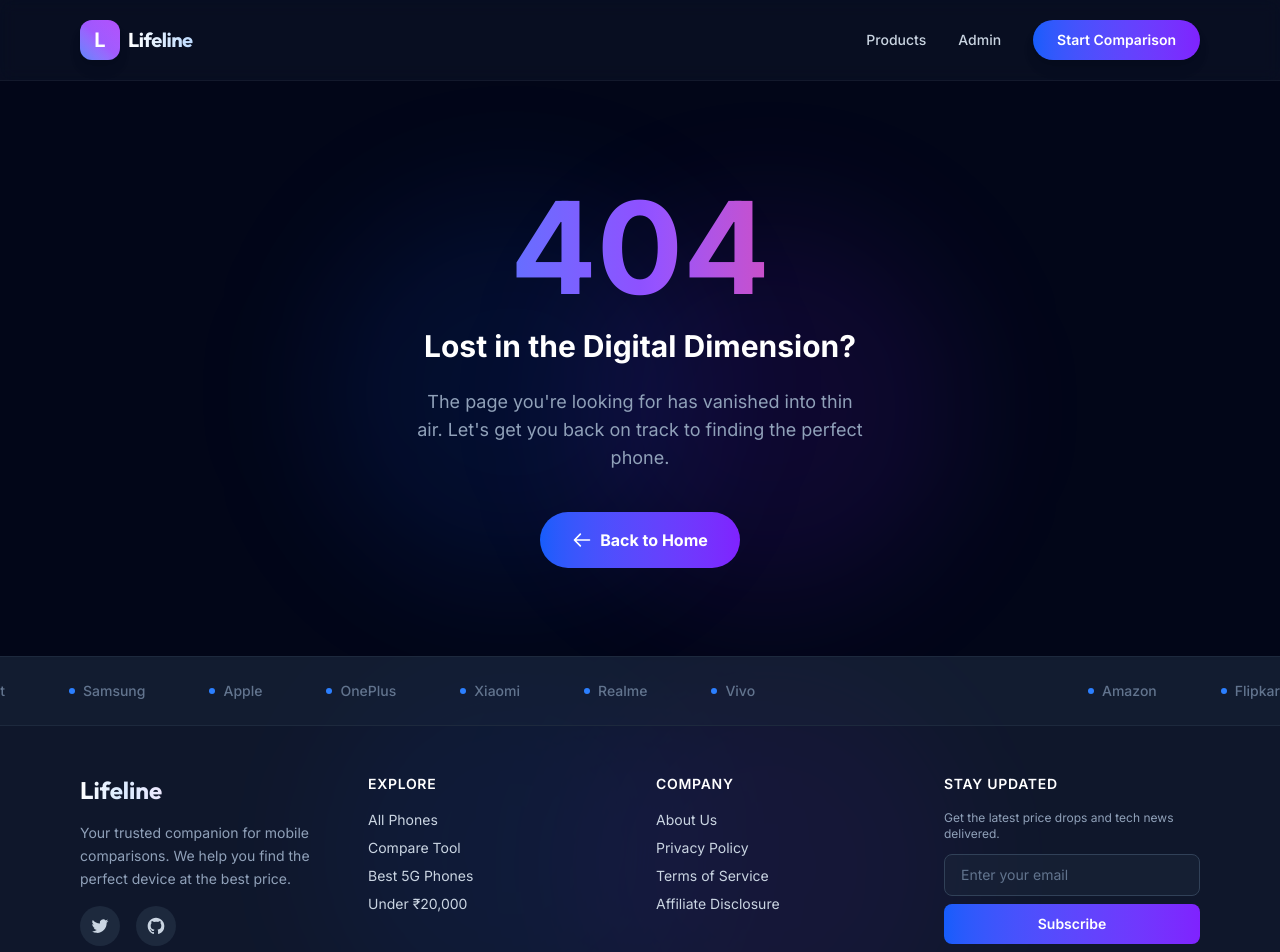
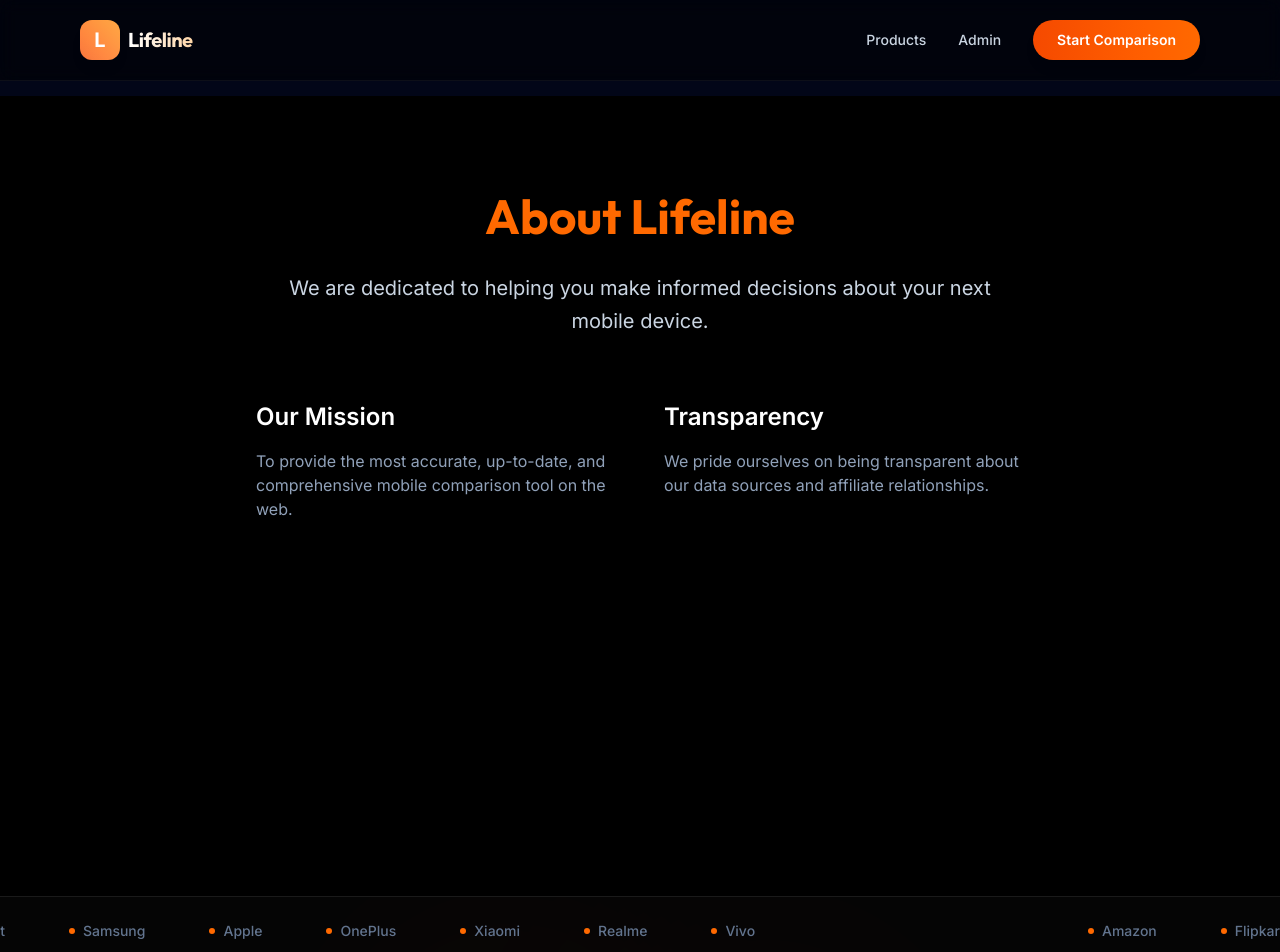
Before and after one commit to decodejatin/lifeline-mvp, a Next.js app: page /about in a window 1280 px wide. Before the commit this address had no page. Shown: the top 952 px of the page. Built offline with nearby package versions, Linux system fonts and the light colour scheme.

Commit message:
feat: overhaul theme to classic orange/black and fix footer links

```diff
--- /dev/null
+++ b/app/about/page.tsx
@@ -0,0 +1,28 @@
+import React from 'react'
+
+export default function AboutPage() {
+    return (
+        <div className="min-h-screen bg-black text-slate-100 py-24 px-4">
+            <div className="max-w-3xl mx-auto space-y-8 text-center">
+                <h1 className="text-5xl font-bold font-heading text-orange-500">About Lifeline</h1>
+                <p className="text-xl text-slate-300 leading-relaxed">
+                    We are dedicated to helping you make informed decisions about your next mobile device.
+                </p>
+                <div className="grid grid-cols-1 md:grid-cols-2 gap-12 mt-16 text-left">
+                    <div className="space-y-4">
+                        <h2 className="text-2xl font-semibold text-white">Our Mission</h2>
+                        <p className="text-slate-400">
+                            To provide the most accurate, up-to-date, and comprehensive mobile comparison tool on the web.
+                        </p>
+                    </div>
+                    <div className="space-y-4">
+                        <h2 className="text-2xl font-semibold text-white">Transparency</h2>
+                        <p className="text-slate-400">
+                            We pride ourselves on being transparent about our data sources and affiliate relationships.
+                        </p>
+                    </div>
+                </div>
+            </div>
+        </div>
+    )
+}
--- a/app/globals.css
+++ b/app/globals.css
@@ -40,53 +40,55 @@
 @layer base {
     :root {
         --background: hsl(0 0% 100%);
-        --foreground: hsl(222.2 84% 4.9%);
+        --foreground: hsl(0 0% 3.9%);
         --card: hsl(0 0% 100%);
-        --card-foreground: hsl(222.2 84% 4.9%);
+        --card-foreground: hsl(0 0% 3.9%);
         --popover: hsl(0 0% 100%);
-        --popover-foreground: hsl(222.2 84% 4.9%);
-        --primary: hsl(222.2 47.4% 11.2%);
-        --primary-foreground: hsl(210 40% 98%);
-        --secondary: hsl(210 40% 96.1%);
-        --secondary-foreground: hsl(222.2 47.4% 11.2%);
-        --muted: hsl(210 40% 96.1%);
-        --muted-foreground: hsl(215.4 16.3% 46.9%);
-        --accent: hsl(210 40% 96.1%);
-        --accent-foreground: hsl(222.2 47.4% 11.2%);
+        --popover-foreground: hsl(0 0% 3.9%);
+        --primary: hsl(24.6 95% 53.1%);
+        /* Classic Orange */
+        --primary-foreground: hsl(0 0% 98%);
+        --secondary: hsl(0 0% 96.1%);
+        --secondary-foreground: hsl(0 0% 9%);
+        --muted: hsl(0 0% 96.1%);
+        --muted-foreground: hsl(0 0% 45.1%);
+        --accent: hsl(0 0% 96.1%);
+        --accent-foreground: hsl(0 0% 9%);
         --destructive: hsl(0 84.2% 60.2%);
-        --destructive-foreground: hsl(210 40% 98%);
-        --border: hsl(214.3 31.8% 91.4%);
-        --input: hsl(214.3 31.8% 91.4%);
-        --ring: hsl(222.2 84% 4.9%);
+        --destructive-foreground: hsl(0 0% 98%);
+        --border: hsl(0 0% 89.8%);
+        --input: hsl(0 0% 89.8%);
+        --ring: hsl(24.6 95% 53.1%);
         --radius: 0.5rem;
     }
 
     .dark {
-        --background: hsl(222.2 84% 4.9%);
-        --foreground: hsl(210 40% 98%);
-        --card: hsl(222.2 84% 4.9%);
-        --card-foreground: hsl(210 40% 98%);
-        --popover: hsl(222.2 84% 4.9%);
-        --popover-foreground: hsl(210 40% 98%);
-        --primary: hsl(210 40% 98%);
-        --primary-foreground: hsl(222.2 47.4% 11.2%);
-        --secondary: hsl(217.2 32.6% 17.5%);
-        --secondary-foreground: hsl(210 40% 98%);
-        --muted: hsl(217.2 32.6% 17.5%);
-        --muted-foreground: hsl(215 20.2% 65.1%);
-        --accent: hsl(217.2 32.6% 17.5%);
-        --accent-foreground: hsl(210 40% 98%);
+        --background: hsl(0 0% 3.9%);
+        --foreground: hsl(0 0% 98%);
+        --card: hsl(0 0% 3.9%);
+        --card-foreground: hsl(0 0% 98%);
+        --popover: hsl(0 0% 3.9%);
+        --popover-foreground: hsl(0 0% 98%);
+        --primary: hsl(24.6 95% 53.1%);
+        /* Classic Orange */
+        --primary-foreground: hsl(0 0% 9%);
+        --secondary: hsl(0 0% 14.9%);
+        --secondary-foreground: hsl(0 0% 98%);
+        --muted: hsl(0 0% 14.9%);
+        --muted-foreground: hsl(0 0% 63.9%);
+        --accent: hsl(0 0% 14.9%);
+        --accent-foreground: hsl(0 0% 98%);
         --destructive: hsl(0 62.8% 30.6%);
-        --destructive-foreground: hsl(210 40% 98%);
-        --border: hsl(217.2 32.6% 17.5%);
-        --input: hsl(217.2 32.6% 17.5%);
-        --ring: hsl(212.7 26.8% 83.9%);
+        --destructive-foreground: hsl(0 0% 98%);
+        --border: hsl(0 0% 14.9%);
+        --input: hsl(0 0% 14.9%);
+        --ring: hsl(24.6 95% 53.1%);
     }
 }
 
 @layer base {
     body {
-        @apply bg-slate-950 text-slate-100 antialiased;
+        @apply bg-black text-slate-100 antialiased;
         font-family: var(--font-body);
     }
 }
@@ -97,7 +99,7 @@
     }
 
     .glass-dark {
-        @apply bg-slate-900/80 backdrop-blur-md border border-white/10;
+        @apply bg-black/80 backdrop-blur-md border border-white/10;
     }
 
     .shadow-soft {
@@ -105,15 +107,15 @@
     }
 
     .text-gradient {
-        @apply bg-clip-text text-transparent bg-gradient-to-r from-blue-600 to-violet-600;
+        @apply bg-clip-text text-transparent bg-gradient-to-r from-orange-500 to-orange-700;
     }
 
-    /* Premium gradient mesh background */
+    /* Premium gradient mesh background - Classic Orange/Black */
     .gradient-mesh {
         background:
-            radial-gradient(at 40% 20%, hsla(240, 100%, 70%, 0.3) 0px, transparent 50%),
-            radial-gradient(at 80% 0%, hsla(280, 100%, 70%, 0.2) 0px, transparent 50%),
-            radial-gradient(at 0% 50%, hsla(200, 100%, 70%, 0.2) 0px, transparent 50%);
+            radial-gradient(at 40% 20%, hsla(24, 100%, 50%, 0.1) 0px, transparent 50%),
+            radial-gradient(at 80% 0%, hsla(0, 0%, 10%, 0.2) 0px, transparent 50%),
+            radial-gradient(at 0% 50%, hsla(24, 100%, 50%, 0.05) 0px, transparent 50%);
     }
 
     /* Magnetic cursor area */
@@ -152,19 +154,19 @@
         animation: gradient 3s ease infinite;
     }
 
-    /* Neon glow effect */
+    /* Neon glow effect - Orange */
     .neon-glow {
         text-shadow:
-            0 0 10px rgba(59, 130, 246, 0.8),
-            0 0 20px rgba(59, 130, 246, 0.6),
-            0 0 30px rgba(59, 130, 246, 0.4);
+            0 0 10px rgba(249, 115, 22, 0.8),
+            0 0 20px rgba(249, 115, 22, 0.6),
+            0 0 30px rgba(249, 115, 22, 0.4);
     }
 
     .neon-border {
         box-shadow:
-            0 0 5px rgba(59, 130, 246, 0.5),
-            0 0 10px rgba(59, 130, 246, 0.3),
-            inset 0 0 5px rgba(59, 130, 246, 0.2);
+            0 0 5px rgba(249, 115, 22, 0.5),
+            0 0 10px rgba(249, 115, 22, 0.3),
+            inset 0 0 5px rgba(249, 115, 22, 0.2);
     }
 
     /* Fire Mode Animations */
--- a/components/Footer.tsx
+++ b/components/Footer.tsx
@@ -17,19 +17,19 @@ export default function Footer() {
     ]
 
     return (
-        <footer className="relative bg-slate-900 text-slate-300 border-t border-slate-800 mt-auto overflow-hidden">
-            {/* Gradient mesh background */}
-            <div className="absolute inset-0 opacity-30">
-                <div className="absolute top-0 left-1/4 w-96 h-96 bg-blue-600/20 rounded-full blur-3xl" />
-                <div className="absolute bottom-0 right-1/4 w-96 h-96 bg-violet-600/20 rounded-full blur-3xl" />
+        <footer className="relative bg-black text-slate-300 border-t border-white/10 mt-auto overflow-hidden">
+            {/* Gradient mesh background - Classic Orange */}
+            <div className="absolute inset-0 opacity-20">
+                <div className="absolute top-0 left-1/4 w-96 h-96 bg-orange-600/10 rounded-full blur-3xl" />
+                <div className="absolute bottom-0 right-1/4 w-96 h-96 bg-orange-800/10 rounded-full blur-3xl" />
             </div>
 
             {/* Marquee Section */}
-            <div className="relative border-b border-slate-800 py-6 bg-slate-800/30">
+            <div className="relative border-b border-white/5 py-6 bg-white/[0.02]">
                 <Marquee gradient={false} speed={40} className="text-slate-500 text-sm font-medium">
                     {partners.map((partner, index) => (
                         <span key={index} className="mx-8 flex items-center gap-2">
-                            <span className="w-1.5 h-1.5 rounded-full bg-blue-500" />
+                            <span className="w-1.5 h-1.5 rounded-full bg-orange-500" />
                             {partner}
                         </span>
                     ))}
@@ -40,7 +40,7 @@ export default function Footer() {
                 {/* Brand Section */}
                 <div className="space-y-4">
                     <Link href="/" className="inline-block group">
-                        <span className="text-2xl font-bold bg-gradient-to-r from-white via-blue-100 to-violet-100 bg-clip-text text-transparent font-heading">
+                        <span className="text-2xl font-bold bg-gradient-to-r from-white via-orange-100 to-orange-200 bg-clip-text text-transparent font-heading">
                             Lifeline
                         </span>
                     </Link>
@@ -51,7 +51,7 @@ export default function Footer() {
                         {/* Social Icons with hover effects */}
                         <a
                             href="#"
-                            className="w-10 h-10 rounded-full bg-slate-800 hover:bg-gradient-to-r hover:from-blue-600 hover:to-violet-600 flex items-center justify-center transition-all duration-300 hover:scale-110 hover:shadow-lg"
+                            className="w-10 h-10 rounded-full bg-white/5 border border-white/10 hover:bg-gradient-to-r hover:from-orange-600 hover:to-orange-500 flex items-center justify-center transition-all duration-300 hover:scale-110 hover:shadow-lg hover:shadow-orange-500/20"
                         >
                             <span className="sr-only">Twitter</span>
                             <svg className="w-5 h-5" fill="currentColor" viewBox="0 0 24 24" aria-hidden="true">
@@ -60,7 +60,7 @@ export default function Footer() {
                         </a>
                         <a
                             href="#"
-                            className="w-10 h-10 rounded-full bg-slate-800 hover:bg-gradient-to-r hover:from-blue-600 hover:to-violet-600 flex items-center justify-center transition-all duration-300 hover:scale-110 hover:shadow-lg"
+                            className="w-10 h-10 rounded-full bg-white/5 border border-white/10 hover:bg-gradient-to-r hover:from-orange-600 hover:to-orange-500 flex items-center justify-center transition-all duration-300 hover:scale-110 hover:shadow-lg hover:shadow-orange-500/20"
                         >
                             <span className="sr-only">GitHub</span>
                             <svg className="w-5 h-5" fill="currentColor" viewBox="0 0 24 24" aria-hidden="true">
@@ -75,22 +75,22 @@ export default function Footer() {
                     <h3 className="text-white font-semibold mb-4 text-sm uppercase tracking-wider">Explore</h3>
                     <ul className="space-y-2 text-sm">
                         <li>
-                            <Link href="/products" className="hover:text-blue-400 transition-colors duration-200 hover:translate-x-1 inline-block">
+                            <Link href="/products" className="hover:text-orange-500 transition-colors duration-200 hover:translate-x-1 inline-block">
                                 All Phones
                             </Link>
                         </li>
                         <li>
-                            <Link href="/compare" className="hover:text-blue-400 transition-colors duration-200 hover:translate-x-1 inline-block">
+                            <Link href="/compare" className="hover:text-orange-500 transition-colors duration-200 hover:translate-x-1 inline-block">
                                 Compare Tool
                             </Link>
                         </li>
                         <li>
-                            <Link href="/best-5g-phones" className="hover:text-blue-400 transition-colors duration-200 hover:translate-x-1 inline-block">
+                            <Link href="/best-5g-phones" className="hover:text-orange-500 transition-colors duration-200 hover:translate-x-1 inline-block">
                                 Best 5G Phones
                             </Link>
                         </li>
                         <li>
-                            <Link href="/under-20000" className="hover:text-blue-400 transition-colors duration-200 hover:translate-x-1 inline-block">
+                            <Link href="/under-20000" className="hover:text-orange-500 transition-colors duration-200 hover:translate-x-1 inline-block">
                                 Under ₹20,000
                             </Link>
                         </li>
@@ -102,22 +102,22 @@ export default function Footer() {
                     <h3 className="text-white font-semibold mb-4 text-sm uppercase tracking-wider">Company</h3>
                     <ul className="space-y-2 text-sm">
                         <li>
-                            <Link href="/about" className="hover:text-blue-400 transition-colors duration-200 hover:translate-x-1 inline-block">
+                            <Link href="/about" className="hover:text-orange-500 transition-colors duration-200 hover:translate-x-1 inline-block">
                                 About Us
                             </Link>
                         </li>
                         <li>
-                            <Link href="/privacy" className="hover:text-blue-400 transition-colors duration-200 hover:translate-x-1 inline-block">
+                            <Link href="/privacy" className="hover:text-orange-500 transition-colors duration-200 hover:translate-x-1 inline-block">
                                 Privacy Policy
                             </Link>
                         </li>
                         <li>
-                            <Link href="/terms" className="hover:text-blue-400 transition-colors duration-200 hover:translate-x-1 inline-block">
+                            <Link href="/terms" className="hover:text-orange-500 transition-colors duration-200 hover:translate-x-1 inline-block">
                                 Terms of Service
                             </Link>
                         </li>
                         <li>
-                            <Link href="/transparency" className="hover:text-blue-400 transition-colors duration-200 hover:translate-x-1 inline-block">
+                            <Link href="/transparency" className="hover:text-orange-500 transition-colors duration-200 hover:translate-x-1 inline-block">
                                 Affiliate Disclosure
                             </Link>
                         </li>
@@ -134,16 +134,16 @@ export default function Footer() {
                         <input
                             type="email"
                             placeholder="Enter your email"
-                            className="bg-slate-800/50 border border-slate-700 rounded-lg px-4 py-2.5 text-sm text-white placeholder:text-slate-500 focus:outline-none focus:border-blue-500 focus:ring-2 focus:ring-blue-500/20 transition-all duration-200"
+                            className="bg-white/5 border border-white/10 rounded-lg px-4 py-2.5 text-sm text-white placeholder:text-slate-500 focus:outline-none focus:border-orange-500 focus:ring-2 focus:ring-orange-500/20 transition-all duration-200"
                         />
-                        <button className="bg-gradient-to-r from-blue-600 to-violet-600 hover:from-blue-700 hover:to-violet-700 text-white text-sm font-semibold py-2.5 rounded-lg transition-all duration-200 hover:shadow-lg hover:shadow-blue-500/20">
+                        <button className="bg-gradient-to-r from-orange-600 to-orange-500 hover:from-orange-700 hover:to-orange-600 text-white text-sm font-semibold py-2.5 rounded-lg transition-all duration-200 hover:shadow-lg hover:shadow-orange-500/20">
                             Subscribe
                         </button>
                     </form>
                 </div>
             </div>
 
-            <div className="relative max-w-6xl mx-auto px-4 py-6 border-t border-slate-800 text-center text-xs text-slate-500">
+            <div className="relative max-w-6xl mx-auto px-4 py-6 border-t border-white/5 text-center text-xs text-slate-500">
                 <p>
                     © {new Date().getFullYear()} Lifeline. All rights reserved.
                     <span className="mx-2">•</span>
--- a/components/Header.tsx
+++ b/components/Header.tsx
@@ -83,8 +83,8 @@ export default function Header() {
         <header
             ref={headerRef}
             className={`fixed top-0 left-0 right-0 z-50 transition-all duration-500 ease-in-out ${isScrolled
-                    ? 'bg-slate-900/80 backdrop-blur-xl shadow-lg border-b border-white/10'
-                    : 'bg-slate-900/50 backdrop-blur-sm border-b border-white/5'
+                ? 'bg-black/80 backdrop-blur-xl shadow-lg border-b border-white/10'
+                : 'bg-black/50 backdrop-blur-sm border-b border-white/5'
                 }`}
         >
             <div className="max-w-6xl mx-auto px-4 flex items-center justify-between">
@@ -94,13 +94,13 @@ export default function Header() {
                         ref={logoRef}
                         onMouseMove={handleLogoMouseMove}
                         onMouseLeave={handleLogoMouseLeave}
-                        className="w-10 h-10 bg-gradient-to-tr from-blue-600 via-violet-600 to-purple-600 rounded-xl flex items-center justify-center text-white font-bold text-xl shadow-lg group-hover:shadow-xl transition-shadow duration-300 relative overflow-hidden"
+                        className="w-10 h-10 bg-gradient-to-tr from-orange-600 via-orange-500 to-orange-400 rounded-xl flex items-center justify-center text-white font-bold text-xl shadow-lg group-hover:shadow-xl transition-shadow duration-300 relative overflow-hidden"
                     >
                         {/* Shimmer effect */}
                         <div className="absolute inset-0 bg-gradient-to-r from-transparent via-white/20 to-transparent animate-shimmer" />
                         <span className="relative z-10">L</span>
                     </div>
-                    <span className="text-xl font-bold font-heading tracking-tight bg-gradient-to-r from-white to-blue-200 bg-clip-text text-transparent">
+                    <span className="text-xl font-bold font-heading tracking-tight bg-gradient-to-r from-white to-orange-200 bg-clip-text text-transparent">
                         Lifeline
                     </span>
                 </Link>
@@ -112,20 +112,20 @@ export default function Header() {
                             key={link.href}
                             href={link.href}
                             className={`text-sm font-medium transition-all duration-300 relative group ${pathname === link.href
-                                    ? 'text-blue-400'
-                                    : 'text-slate-300 hover:text-white hover:-translate-y-0.5'
+                                ? 'text-orange-500'
+                                : 'text-slate-300 hover:text-white hover:-translate-y-0.5'
                                 }`}
                         >
                             {link.name}
                             <span
-                                className={`absolute -bottom-1 left-0 w-full h-0.5 bg-gradient-to-r from-blue-600 to-violet-600 transform origin-left transition-transform duration-300 ${pathname === link.href ? 'scale-x-100' : 'scale-x-0 group-hover:scale-x-100'
+                                className={`absolute -bottom-1 left-0 w-full h-0.5 bg-gradient-to-r from-orange-600 to-orange-400 transform origin-left transition-transform duration-300 ${pathname === link.href ? 'scale-x-100' : 'scale-x-0 group-hover:scale-x-100'
                                     }`}
                             />
                         </Link>
                     ))}
                     <Link
                         href="/compare"
-                        className="group relative px-6 py-2.5 bg-gradient-to-r from-blue-600 to-violet-600 text-white text-sm font-semibold rounded-full transition-all duration-300 shadow-lg hover:shadow-xl hover:shadow-blue-500/50 hover:-translate-y-0.5 overflow-hidden"
+                        className="group relative px-6 py-2.5 bg-gradient-to-r from-orange-600 to-orange-500 text-white text-sm font-semibold rounded-full transition-all duration-300 shadow-lg hover:shadow-xl hover:shadow-orange-500/50 hover:-translate-y-0.5 overflow-hidden"
                     >
                         {/* Shimmer on hover */}
                         <div className="absolute inset-0 bg-gradient-to-r from-transparent via-white/20 to-transparent opacity-0 group-hover:opacity-100 transition-opacity duration-300 animate-shimmer" />
@@ -153,7 +153,7 @@ export default function Header() {
 
             {/* Mobile Menu Overlay with smooth animation */}
             <div
-                className={`md:hidden absolute top-full left-0 right-0 bg-slate-900/95 backdrop-blur-xl border-b border-white/10 shadow-xl transition-all duration-300 overflow-hidden ${mobileMenuOpen ? 'max-h-96 opacity-100' : 'max-h-0 opacity-0'
+                className={`md:hidden absolute top-full left-0 right-0 bg-black/95 backdrop-blur-xl border-b border-white/10 shadow-xl transition-all duration-300 overflow-hidden ${mobileMenuOpen ? 'max-h-96 opacity-100' : 'max-h-0 opacity-0'
                     }`}
             >
                 <nav className="flex flex-col p-4 space-y-4">
@@ -163,8 +163,8 @@ export default function Header() {
                             href={link.href}
                             onClick={() => setMobileMenuOpen(false)}
                             className={`text-base font-medium p-3 rounded-xl transition-all duration-300 ${pathname === link.href
-                                    ? 'bg-gradient-to-r from-blue-500/20 to-violet-500/20 text-blue-400 shadow-sm border border-blue-500/30'
-                                    : 'text-slate-300 hover:bg-white/5 hover:text-white'
+                                ? 'bg-gradient-to-r from-orange-500/20 to-orange-400/20 text-orange-500 shadow-sm border border-orange-500/30'
+                                : 'text-slate-300 hover:bg-white/5 hover:text-white'
                                 }`}
                             style={{
                                 animationDelay: `${index * 50}ms`,
@@ -177,7 +177,7 @@ export default function Header() {
                         <Link
                             href="/compare"
                             onClick={() => setMobileMenuOpen(false)}
-                            className="block w-full py-3 text-center bg-gradient-to-r from-blue-600 to-violet-600 text-white font-bold rounded-xl shadow-md hover:shadow-lg transition-all duration-300"
+                            className="block w-full py-3 text-center bg-gradient-to-r from-orange-600 to-orange-500 text-white font-bold rounded-xl shadow-md hover:shadow-lg transition-all duration-300"
                         >
                             Start Comparison
                         </Link>
--- a/components/ui/particle-background.tsx
+++ b/components/ui/particle-background.tsx
@@ -62,7 +62,7 @@ export default function ParticleBackground() {
                 // Draw particle
                 ctx.beginPath()
                 ctx.arc(particle.x, particle.y, particle.size, 0, Math.PI * 2)
-                ctx.fillStyle = `rgba(59, 130, 246, ${particle.opacity})`
+                ctx.fillStyle = `rgba(249, 115, 22, ${particle.opacity})`
                 ctx.fill()
 
                 // Draw connections
@@ -76,7 +76,7 @@ export default function ParticleBackground() {
                         ctx.beginPath()
                         ctx.moveTo(particle.x, particle.y)
                         ctx.lineTo(otherParticle.x, otherParticle.y)
-                        ctx.strokeStyle = `rgba(139, 92, 246, ${0.1 * (1 - distance / 150)})`
+                        ctx.strokeStyle = `rgba(249, 115, 22, ${0.1 * (1 - distance / 150)})`
                         ctx.lineWidth = 1
                         ctx.stroke()
                     }
```
Also changed, not shown: app/privacy/page.tsx (added, +29 -0 lines), app/terms/page.tsx (added, +29 -0 lines), components/CompareView.tsx (+19 -19 lines), components/HomeControls.tsx (+27 -13 lines), components/RatingRadar.tsx (+6 -6 lines), components/SpecSection.tsx (+7 -7 lines).
